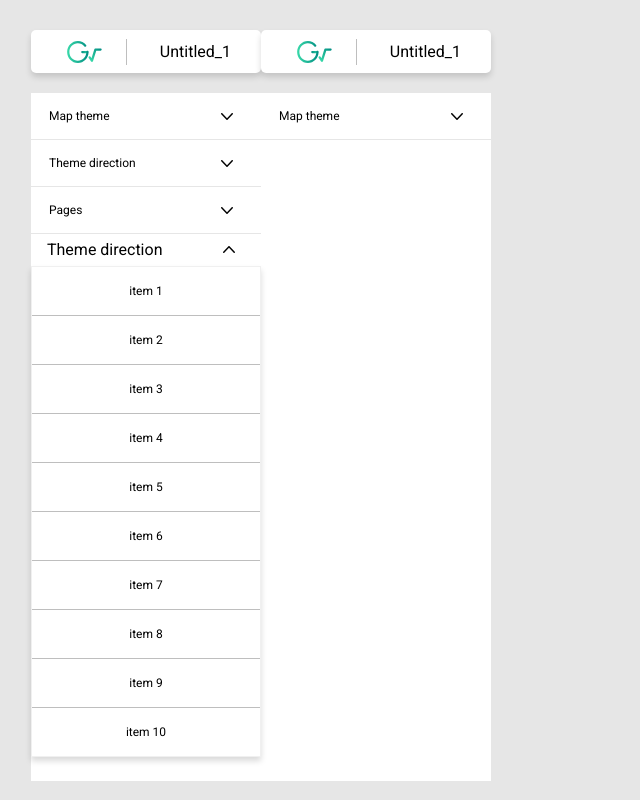
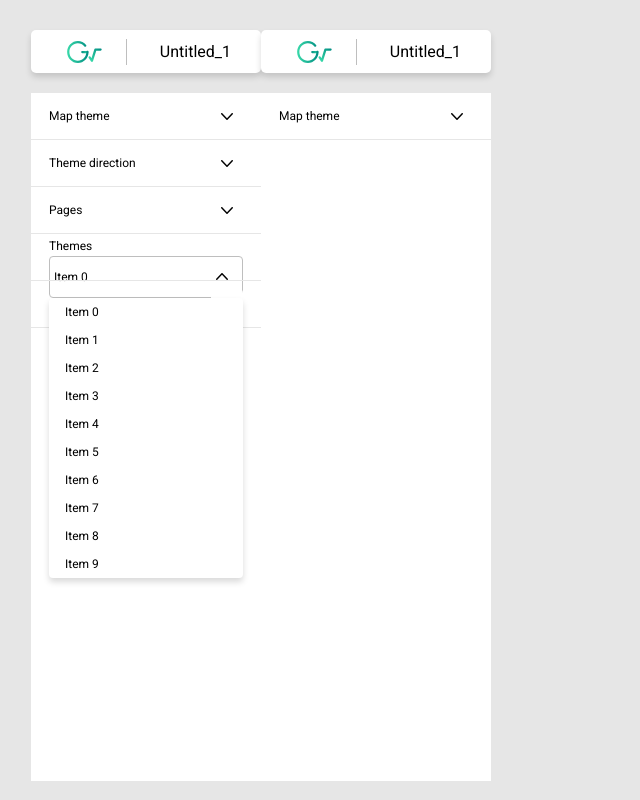
Before and after one commit to Groot-GT/groot-client, a React (Vite) app: page / in a window 1280 px wide. Both pictures are taken after a click on the button 229 px from the left and 250 px from the top of the page. Shown: the whole page, without its empty margins (0-640 px from the left). Built offline with nearby package versions, Linux system fonts and the light colour scheme.

Commit message:
##6 feat: Dropdown organism 구현

```diff
--- /dev/null
+++ b/src/components/atoms/DropdownOption/index.tsx
@@ -0,0 +1,13 @@
+import * as s from './style';
+
+type DropDownOptionProps = {
+  value: string;
+  onClick: () => void;
+}
+
+const DropDownOption = ({ value, onClick }: DropDownOptionProps) =>
+  <s.Option onClick={onClick}>
+    {value}
+  </s.Option>;
+
+export default DropDownOption;
--- /dev/null
+++ b/src/components/atoms/DropdownOption/style.ts
@@ -0,0 +1,15 @@
+import styled, { DefaultTheme } from 'styled-components';
+
+type OptionProps = {
+  theme: DefaultTheme;
+}
+
+export const Option = styled.div<OptionProps>`
+  padding: 8px 16px;
+
+  &:hover {
+    background-color: ${({ theme }) => theme.colors.black[2]};
+    cursor: pointer;
+  }
+;
+`;
--- a/src/components/organisms/Dropdown/index.tsx
+++ b/src/components/organisms/Dropdown/index.tsx
@@ -1,43 +1,46 @@
-import { useState, useRef } from 'react';
+import { useState, useRef, useEffect } from 'react';
 import { useTheme } from 'styled-components';
-import List from 'src/components/molecules/List';
-import ToggleButton from 'src/components/atoms/ToggleButton';
 import * as s from './style';
+import DropdownOption from '../../atoms/DropdownOption';
+import ToggleButton from '../../atoms/ToggleButton';
 
 type ToggleSelectorProps = {
-  title?: string | null;
   items: string[];
-  itemIcons?: JSX.Element[]
 }
 
-const defaultProps = {
-  title: null,
-  itemIcons: [],
-};
+const Dropdown = ({ items }: ToggleSelectorProps) => {
+  const [open, setOpen] = useState<boolean>(false);
+  const [selectedItem, setSelectedItem] = useState<number>(0);
+  const [dropdownWidth, setDropdownWidth] = useState<number | undefined>(0);
 
-const Dropdown = ({ title, items, itemIcons }: ToggleSelectorProps) => {
+  const dropdownRef = useRef<HTMLDivElement>(null);
   const theme = useTheme();
-  const [open, setOpen] = useState<boolean>(false);
-  const dropdownRef = useRef<HTMLDivElement>(null);
-  const dropdownSize = dropdownRef.current?.getBoundingClientRect().width;
-  console.log(dropdownSize);
+
+
+  useEffect(() => {
+    setDropdownWidth(dropdownRef.current?.getBoundingClientRect().width);
+  }, []);
+
+  const handleOptionClick = (idx: number) => {
+    setSelectedItem(idx);
+    setOpen(false);
+  };
 
   return (
     <s.DropdownWrapper ref={dropdownRef}>
-      <s.DropdownTitleWrapper>
-        {title ?? title}
+      <s.SelectedItemPlaceHolder onClick={() => setOpen(!open)}>
+        {items[selectedItem]}
         <ToggleButton clicked={open} onClick={() => setOpen(!open)} />
-      </s.DropdownTitleWrapper>
+      </s.SelectedItemPlaceHolder>
       {open ?
-        <s.DropdownListWrapper width={dropdownSize} theme={theme}>
-          <List itemTitles={items} itemIcons={itemIcons} />
-        </s.DropdownListWrapper> :
-        null}
-
+        <s.DropdownListWrapper width={dropdownWidth} theme={theme}>
+          {items.map((item, idx) => (
+            <DropdownOption key={item} value={item} onClick={() => handleOptionClick(idx)} />
+          ))}
+        </s.DropdownListWrapper>
+        : null}
     </s.DropdownWrapper>
   );
 };
 
-Dropdown.defaultProps = defaultProps;
-
 export default Dropdown;
--- a/src/components/organisms/Dropdown/style.ts
+++ b/src/components/organisms/Dropdown/style.ts
@@ -1,29 +1,34 @@
-import styled, { DefaultTheme } from 'styled-components';
+import styled from 'styled-components';
 
-interface DropdownListWrapperProps {
+type DropdownListProps = {
   width: number | undefined;
-  disabled?: boolean;
-  variant?: 'primary' | 'secondary';
-  theme: DefaultTheme;
 }
 
-export const DropdownWrapper = styled.div`
-  margin: 0;
-  width: 100%;
+export const DropdownListWrapper = styled.div<DropdownListProps>`
+  position: absolute;
+  background-color: ${({ theme }) => theme.colors.white[0]};
+  width: ${({ width }) => width}px;
+  z-index: 100;
+  border-radius: 4px;
+  box-shadow: ${({ theme }) => theme.mixins.shadow};
 `;
 
-export const DropdownTitleWrapper = styled.div`
+export const SelectedItemPlaceHolder = styled.div`
   display: flex;
-  flex-direction: row;
   align-items: center;
   justify-content: space-between;
-  padding: 0 16px;
+  padding: 4px;
+  width: 100%;
+  border: 1px solid ${({ theme }) => theme.colors.black[4]};
+  border-radius: 4px;
+
+  &:hover {
+    cursor: pointer;
+  }
 `;
 
-export const DropdownListWrapper = styled.div<DropdownListWrapperProps>`
-  position: absolute;
-  width: ${({ width }) => width}px;
-  border: 1px solid ${({ theme }) => theme.colors.black[1]};
-  z-index: 100;
-  box-shadow: ${({ theme }) => theme.mixins.shadow};
+export const DropdownWrapper = styled.div`
+  font-size: 12px;
+  width: 100%;
+  margin: 4px 0;
 `;
--- a/src/components/templates/DrawTemplate/index.tsx
+++ b/src/components/templates/DrawTemplate/index.tsx
@@ -2,16 +2,13 @@ import ProjectPanel from 'src/components/organisms/ProjectPanel';
 import SideBar from 'src/components/organisms/SideBar';
 import SideBarItem from 'src/components/atoms/SideBarItem';
 import ToggleButton from 'src/components/atoms/ToggleButton';
-import { RootVariant } from 'src/constants/node';
-import Root from 'src/components/organisms/Root';
-import List from '../../molecules/List';
 import * as s from './style';
 import Dropdown from '../../organisms/Dropdown';
 
 const exampleListItems: string[] =
-  Array.from({ length: 10 }).map((_, i) => `item ${i + 1}`);
+  Array.from({ length: 10 }).map((_, i) => `Item ${i}`);
 
-const LeftBarItems = [
+const LeftBarItems: JSX.Element[] = [
   <SideBarItem
     title='Map theme'
     element={<ToggleButton onClick={() => alert('searchIcon')} />}
@@ -24,8 +21,16 @@ const LeftBarItems = [
     title='Pages'
     element={<ToggleButton onClick={() => alert('pages')} />}
   />,
-  <Dropdown items={exampleListItems} title='Theme direction' / >,
+  <SideBarItem
+    title='Themes'
+    element={<Dropdown items={exampleListItems} />}
+  />,
+  <SideBarItem
+    title='Pages'
+    element={<ToggleButton onClick={() => alert('pages')} />}
+  />,
 ];
+
 
 const RightBarItems = [
   <SideBarItem
@@ -40,7 +45,6 @@ const LeftBarItems = [
       <ProjectPanel projectName='Untitled_1' />
       <SideBar SideBarItems={LeftBarItems} />
     </s.SideWrapper>
-      {/*<Root rootVariant={RootVariant.BOTH_SIDE} />*/}
     <s.SideWrapper>
       <ProjectPanel projectName='Untitled_1' />
       <SideBar SideBarItems={RightBarItems} />
```
Lines whose indentation alone changed are shown as unchanged.
